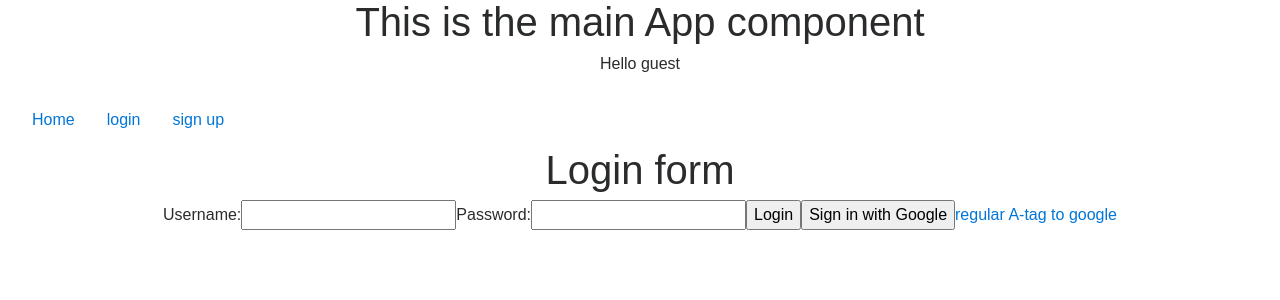
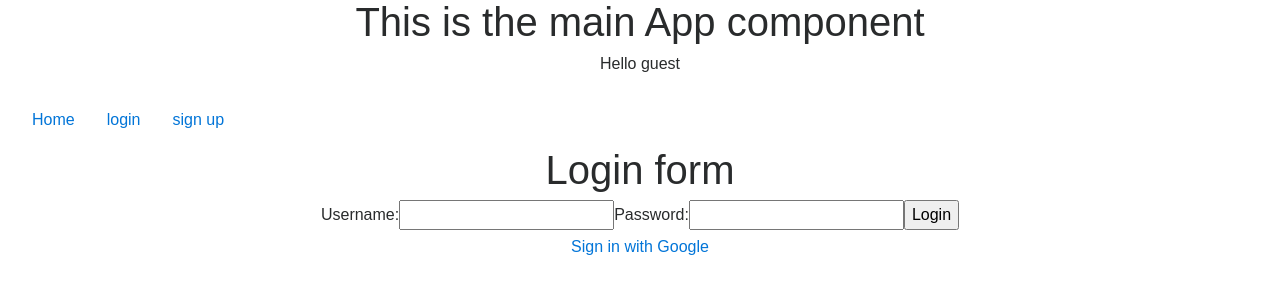
Before and after one commit to daro1202/mern-passport, a React (Create React App) app: page /login in a window 1280 px wide. Shown: the top 300 px of the page. Built offline with nearby package versions, Linux system fonts and the light colour scheme; no server answers.

Commit message:
cleaning up react component etc

```diff
--- a/src/App.js
+++ b/src/App.js
@@ -59,7 +59,6 @@
 		}
 		this._logout = this._logout.bind(this)
 		this._login = this._login.bind(this)
-		this._googleSignin = this._googleSignin.bind(this)
 	}
 
 	componentDidMount() {
@@ -113,13 +112,6 @@
 			})
 	}
 
-	_googleSignin() {
-		console.log('making request to google to sign in')
-		axios.get('/auth/google').then(response => {
-			console.log(response)
-		})
-	}
-
 	render() {
 		return (
 			<div className="App">
--- a/src/components/LoginForm.jsx
+++ b/src/components/LoginForm.jsx
@@ -36,6 +36,7 @@
 			return (
 				<div className="LoginForm">
 					<h1>Login form</h1>
+					<form>
 						<label htmlFor="username">Username: </label>
 						<input
 							type="text"
@@ -51,10 +52,8 @@
 							onChange={this.handleChange}
 						/>
 						<button onClick={this.handleSubmit}>Login</button>
-					<button onClick={this.props._googleSignin}>
-						Sign in with Google
-					</button>
-					<a href="/auth/google">regular A-tag to google</a>
+					</form>
+					<a href="/auth/google">Sign in with Google</a>
 				</div>
 			)
 		}
```
Also changed, not shown: 1 other file (tests, documents, lock files or other folders). Lines whose indentation alone changed are shown as unchanged.
